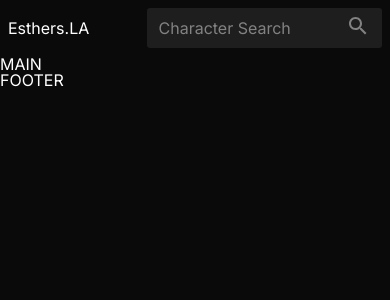
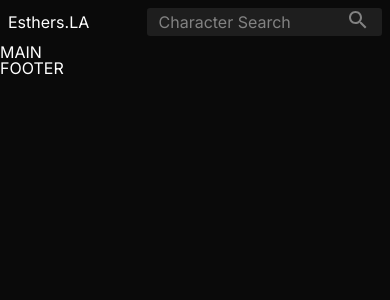
Before and after one commit to JoonsubHwang/esthers-la, a React (Create React App) app: page / in a window 390 px wide. Shown: the top 300 px of the page. Built offline with nearby package versions, Linux system fonts and the light colour scheme.

Commit message:
media query for $navbar-height has a bug

```diff
--- a/src/Navbar/navbar.sass
+++ b/src/Navbar/navbar.sass
@@ -12,8 +12,9 @@
 
         #navbar-content
             $navbar-height: 1.75rem
-            @media screen and (max-width: $tablet-max-width)
-                $navbar-height: 2.5rem
+            // FIXME
+            // @media only screen and (max-width: $tablet-max-width)
+            //     $navbar-height: 2.5rem
             display: flex
             max-width: 100vh
             height: $navbar-height
@@ -35,7 +36,7 @@
                 @extend %round-corners
                 display: flex
                 margin: auto
-                @media screen and (max-width: $tablet-max-width)
+                @media only screen and (max-width: $tablet-max-width)
                     margin-right: 0
                 padding: 0 $small-padding
                 height: $navbar-height
```
